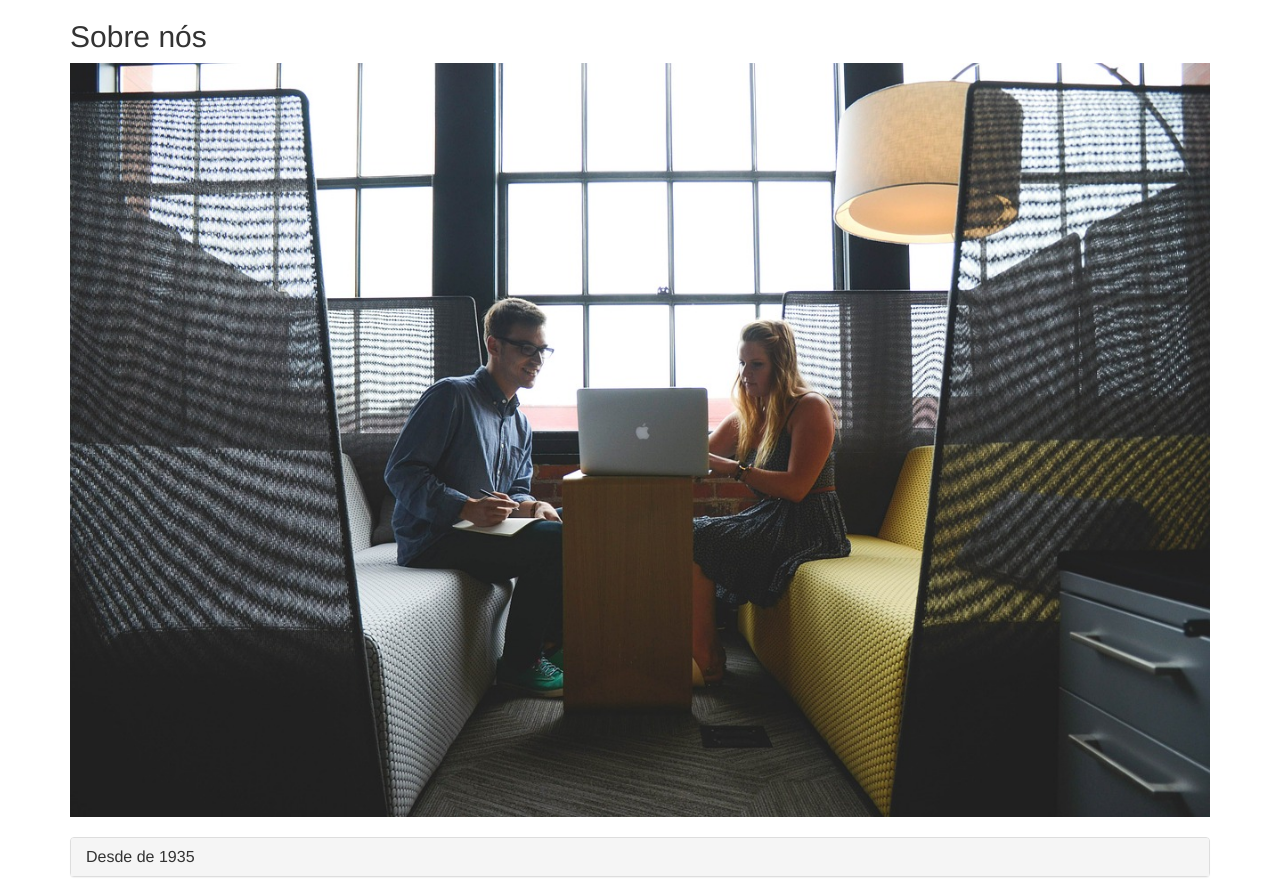
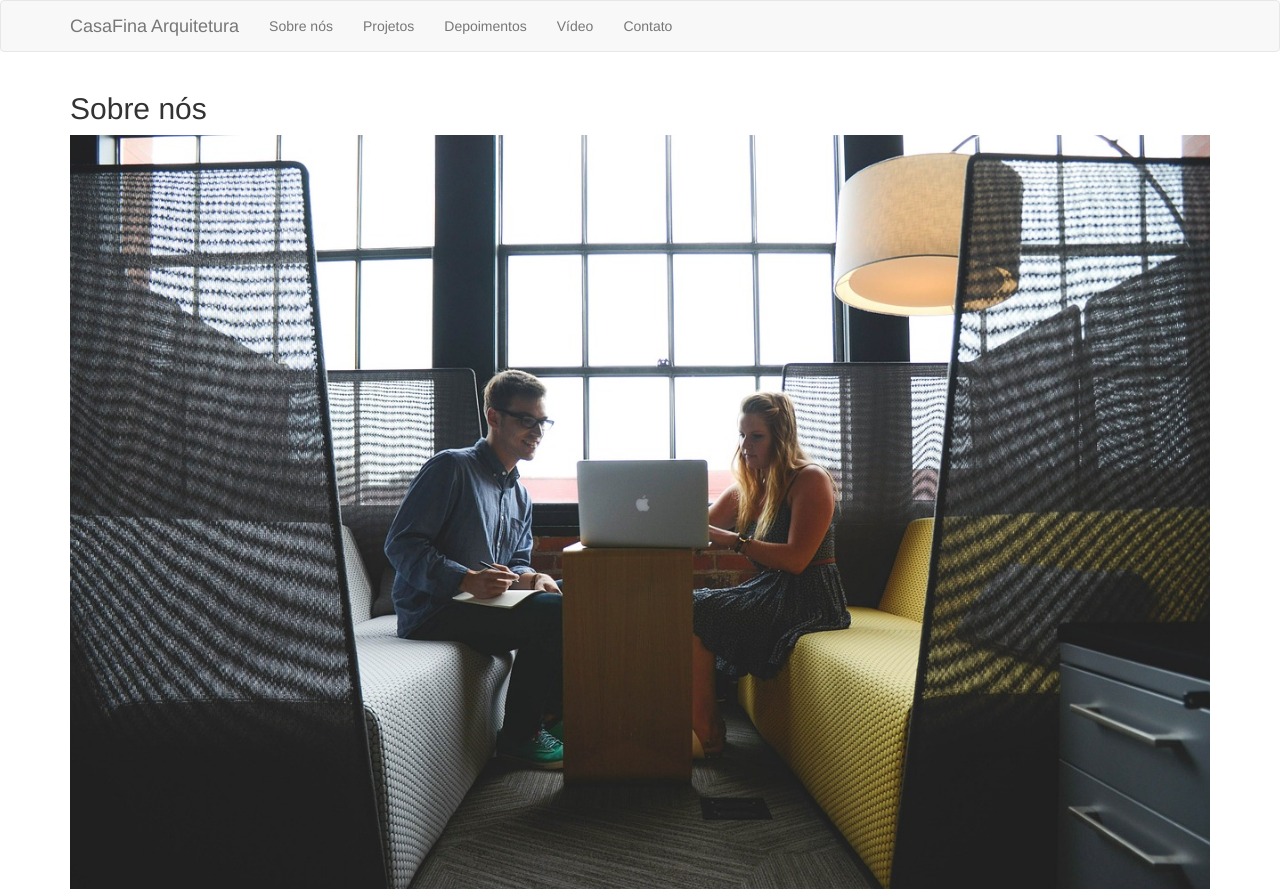
Before and after one commit to aliceribeiro/casa-fina-arquitetura, a plain HTML site: page index.html in a window 1280 px wide. Shown: the top 889 px of the page. Drawn offline with Linux system fonts and the light colour scheme.

Commit message:
Adicionando a navbar

```diff
--- a/index.html
+++ b/index.html
@@ -8,6 +8,30 @@
   <title>CasaFina - Arquitetura</title>
 </head>
 <body>
+  <header>
+    <nav class="navbar navbar-default">
+      <div class="container">
+        <div class="navbar-header">
+          <button type="button" class="navbar-toggle collapsed" data-toggle="collapse" data-target="#collapse-navbar" aria-expanded="false">
+            <span class="sr-only">Toggle navigation</span>
+            <span class="icon-bar"></span>
+            <span class="icon-bar"></span>
+            <span class="icon-bar"></span>
+          </button>
+          <a class="navbar-brand" href="#">CasaFina Arquitetura</a>
+        </div>
+          <div id="collapse-navbar" class="collapse navbar-collapse">
+            <ul class="nav navbar-nav">
+              <li><a href="#sobre">Sobre nós</a></li>
+              <li><a href="#projetos">Projetos</a></li>
+              <li><a href="#depoimentos">Depoimentos</a></li>
+              <li><a href="#video">Vídeo</a></li>
+              <li><a href="#contato">Contato</a></li>
+            </ul>
+          </div>
+      </div>
+    </nav>
+  </header>
   <section id="sobre" class="container">
     <h2>Sobre nós</h2>
     <img class="img-responsive" src="/img/empresa.jpg" alt="Funcionários da empresa">
```
